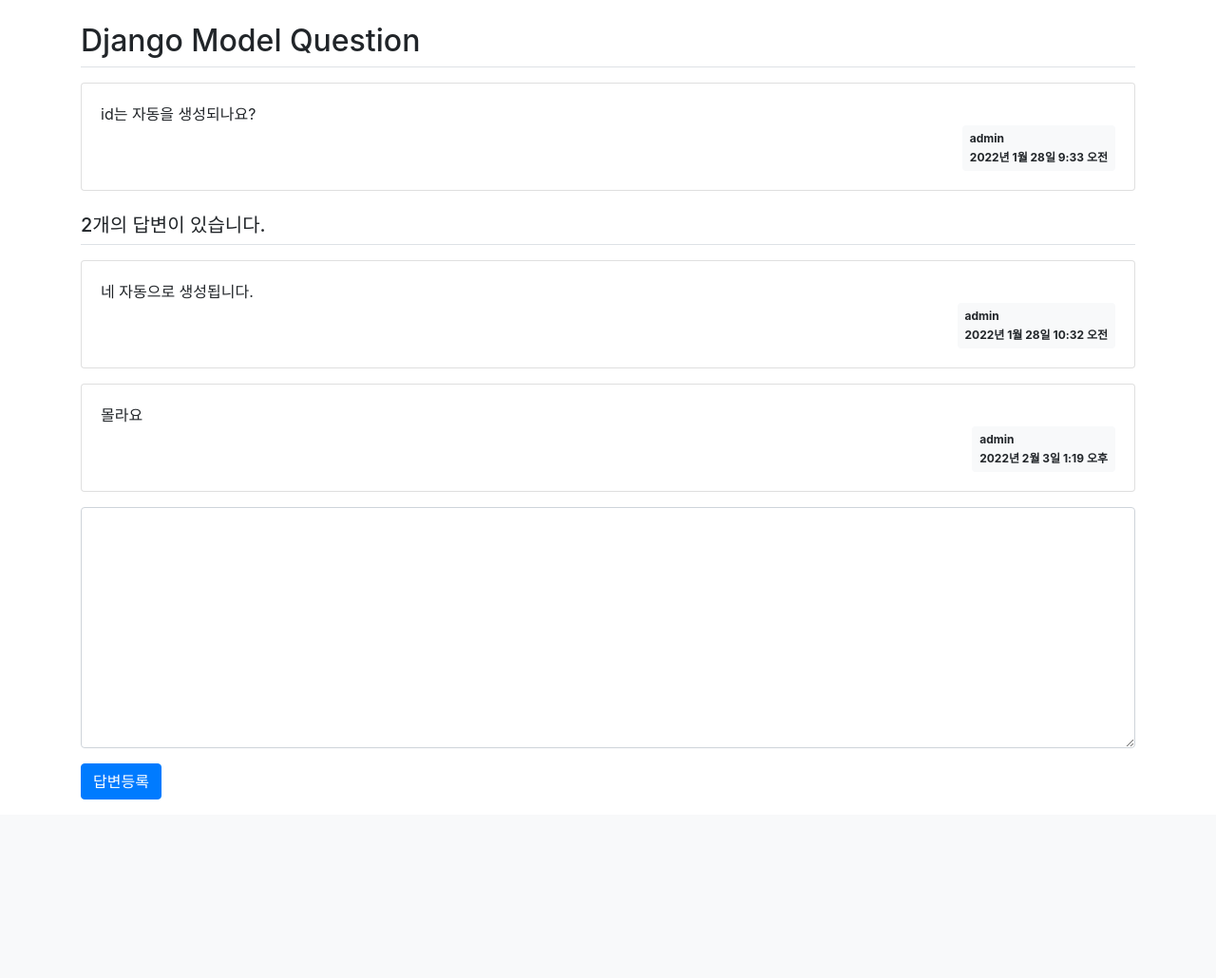
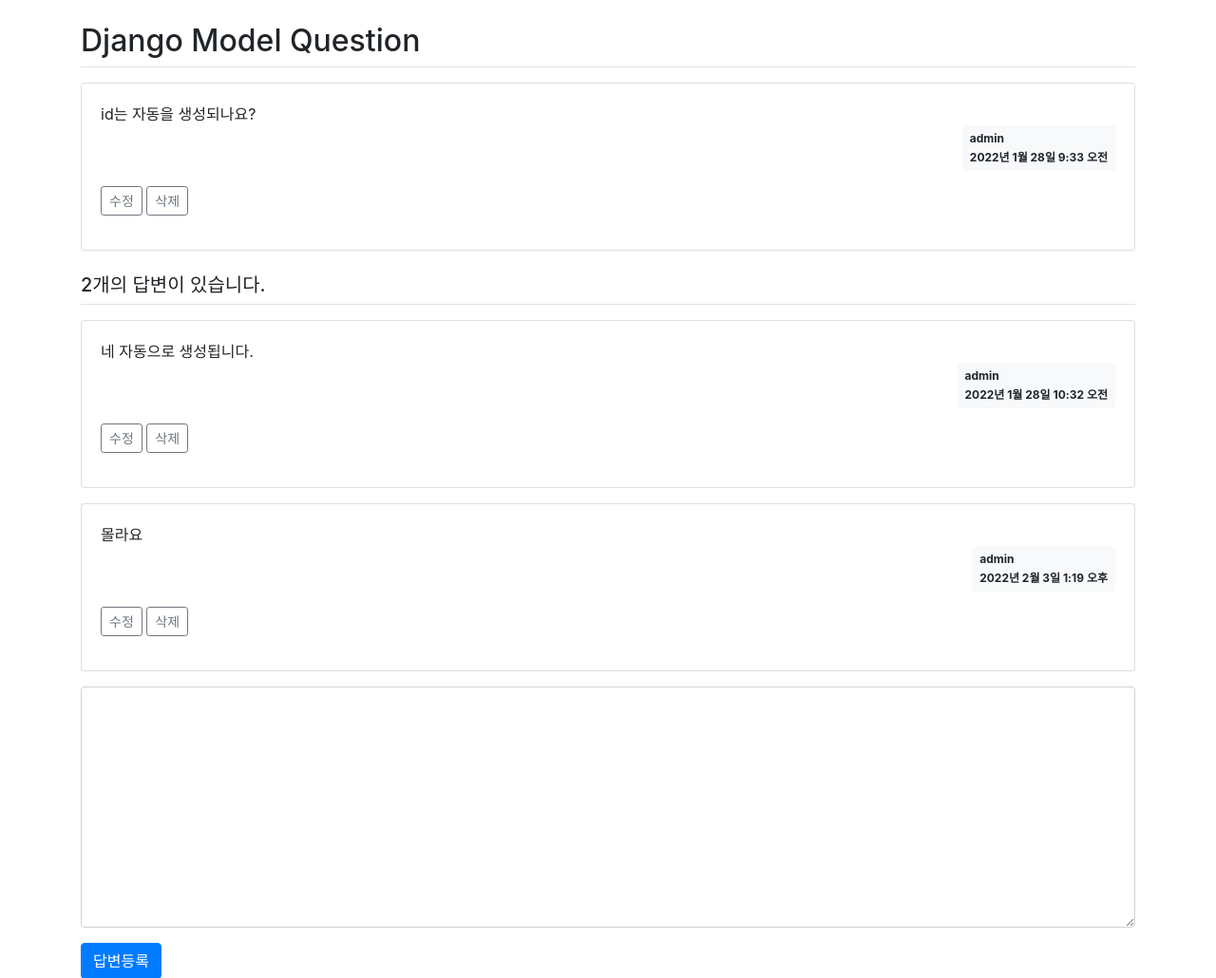
Before and after one commit to deok2kim/jump_to_django, a Django app: page /pybo/answer/create/2 in a window 1280 px wide. Shown: the part 57-1087 px from the top of the page at 95% size. Before the commit the page ends 899 px from the top, so only its background shows below. Run offline with Django 4.2, Linux system fonts and the light colour scheme; a user stored in the database is signed in; data comes from the database, SQL or seed files in the repository; both versions use the stored data as it was after the commit; some libraries are stand-ins or nearby versions.

Commit message:
수정과 삭제

```diff
--- a/pybo/models.py
+++ b/pybo/models.py
@@ -8,6 +8,7 @@
     subject = models.CharField(max_length=200)
     content = models.TextField()
     create_date = models.DateTimeField()
+    modify_date = models.DateTimeField(null=True, blank=True)
 
     def __str__(self):
         return self.subject
@@ -18,3 +19,4 @@
     question = models.ForeignKey(Question, on_delete=models.CASCADE)
     content = models.TextField()
     create_date = models.DateTimeField()
+    modify_date = models.DateTimeField(null=True, blank=True)
--- a/pybo/urls.py
+++ b/pybo/urls.py
@@ -8,4 +8,8 @@
     path('<int:question_id>/', views.detail, name='detail'),
     path('answer/create/<int:question_id>', views.answer_create, name="answer_create"),
     path('question/create/', views.question_create, name="question_create"),
+    path('question/modify/<int:question_id>/', views.question_modify, name='question_modify'),
+    path('question/delete/<int:question_id>/', views.question_delete, name="question_delete"),
+    path('answer/modify/<int:answer_id>/', views.answer_modify, name='answer_modify'),
+    path('answer/delete/<int:answer_id>/', views.answer_delete, name='answer_delete'),
 ]
--- a/pybo/views.py
+++ b/pybo/views.py
@@ -3,10 +3,11 @@
 # Create your views here.
 from django.shortcuts import render, get_object_or_404, redirect
 from django.utils import timezone
-from .models import Question
+from .models import Question, Answer
 from .forms import QuestionForm, AnswerForm
 from django.core.paginator import Paginator
 from django.contrib.auth.decorators import login_required
+from django.contrib import messages
 
 
 def index(request):
@@ -92,3 +93,75 @@
 
     context = {'form': form}
     return render(request, 'pybo/question_form.html', context)
+
+
+@login_required(login_url='common:login')
+def question_modify(request, question_id):
+    """
+    pybo 질문 수정
+    """
+    question = get_object_or_404(Question, pk=question_id)
+    if request.user != question.author:
+        messages.error(request, '수정권한이 없습니다.')
+        return redirect('pybo:detail', question_id=question.id)
+
+    if request.method == 'POST':
+        form = QuestionForm(request.POST, instance=question)
+        if form.is_valid():
+            question = form.save(commit=False)
+            question.modify_date = timezone.now()  # 수정 일시
+            question.save()
+            return redirect('pybo:detail', question_id=question.id)
+    else:
+        form = QuestionForm(instance=question)
+    context = {'form': form}
+    return render(request, 'pybo/question_form.html', context)
+
+
+@login_required(login_url='common:login')
+def question_delete(request, question_id):
+    """
+    pybo 질문 삭제
+    """
+    question = get_object_or_404(Question, pk=question_id)
+    if request.user != question.author:
+        messages.error(request, '삭제권한이 없습니다.')
+        return redirect('pybo:detail', question_id=question.id)
+    question.delete()
+    return redirect('pybo:index')
+
+
+@login_required(login_url='common:login')
+def answer_modify(request, answer_id):
+    """
+    pybo 답변 수정
+    """
+    answer = get_object_or_404(Answer, pk=answer_id)
+    if request.user != answer.author:
+        messages.error(request, '수정권한이 없습니다.')
+        return redirect('pybo:detail', question_id=answer.question.id)
+
+    if request.method == 'POST':
+        form = AnswerForm(request.POST, instance=answer)
+        if form.is_valid():
+            answer = form.save(commit=False)
+            answer.modify_date = timezone.now()
+            answer.save()
+            return redirect('pybo:detail', question_id=answer.question.id)
+    else:
+        form = AnswerForm(instance=answer)
+    context = {'answer': answer, 'form': form}
+    return render(request, 'pybo/answer_form.html', context)
+
+
+@login_required(login_url='common:login')
+def answer_delete(request, answer_id):
+    """
+    pybo 답변 삭제
+    """
+    answer = get_object_or_404(Answer, pk=answer_id)
+    if request.user != answer.author:
+        messages.error(request, '삭제권한이 없습니다.')
+    else:
+        answer.delete()
+    return redirect("pybo:detail", question_id=answer.question.id)
--- a/templates/base.html
+++ b/templates/base.html
@@ -13,6 +13,10 @@
     <script src="{% static 'jquery-3.6.0.min.js' %}"></script>
     <!-- Bootstrap JS -->
     <script src="{% static 'bootstrap.min.js' %}"></script>
+    <!-- 자바스크립트 Start -->
+    {% block script %}
+    {% endblock %}
+    <!-- 자바스크립트 End -->
     <title>Hello, pybo!</title>
 </head>
 <body>
--- a/templates/pybo/question_detail.html
+++ b/templates/pybo/question_detail.html
@@ -1,16 +1,41 @@
 {% extends 'base.html' %}
 {% block content %}
     <div class="container my-3">
+        <!-- 사용자오류 표시 -->
+        {% if messages %}
+            <div class="alert alert-danger my-3" role="alert">
+                {% for message in messages %}
+                    <strong>{{ message.tags }}</strong>
+                    <ul>
+                        <li>{{ message.message }}</li>
+                    </ul>
+                {% endfor %}
+            </div>
+        {% endif %}
         <h2 class="border-bottom py-2">{{ question.subject }}</h2>
         <div class="card my-3">
             <div class="card-body">
                 <div class="card-text" style="white-space: pre-line;">{{ question.content }}</div>
                 <div class="d-flex justify-content-end">
+                    {% if question.modify_date %}
+                        <div class="badge badge-light p-2 text-left mx-3">
+                            <div class="mb-2">modified at</div>
+                            <div>{{ question.modify_date }}</div>
+                        </div>
+                    {% endif %}
                     <div class="badge badge-light p-2 text-left">
                         <div class="mb-2">{{ question.author.username }}</div>
                         <div>{{ question.create_date }}</div>
                     </div>
                 </div>
+                {% if request.user == question.author %}
+                    <div class="my-3">
+                        <a href="{% url 'pybo:question_modify' question.id %}"
+                           class="btn btn-sm btn-outline-secondary">수정</a>
+                        <a href="#" class="delete btn btn-sm btn-outline-secondary"
+                           data-uri="{% url 'pybo:question_delete' question.id %}">삭제</a>
+                    </div>
+                {% endif %}
             </div>
         </div>
         <h5 class="border-bottom my-3 py-2">{{ question.answer_set.count }}개의 답변이 있습니다.</h5>
@@ -19,11 +44,27 @@
                 <div class="card-body">
                     <div class="card-text" style="white-space: pre-line;">{{ answer.content }}</div>
                     <div class="d-flex justify-content-end">
+                        {% if answer.modify_date %}
+                            <div class="badge badge-light p-2 text-left mx-3">
+                                <div class="mb-2">modified at</div>
+                                <div>{{ answer.modify_date }}</div>
+                            </div>
+                        {% endif %}
                         <div class="badge badge-light p-2 text-left">
                             <div class="mb-2">{{ answer.author.username }}</div>
                             <div>{{ answer.create_date }}</div>
                         </div>
                     </div>
+                    {% if request.user == answer.author %}
+                        <div class="my-3">
+                            <a href="{% url 'pybo:answer_modify' answer.id %}"
+                               class="btn btn-sm btn-outline-secondary">수정</a>
+                            <a href="#" class="delete btn btn-sm btn-outline-secondary"
+                               data-uri="{% url 'pybo:answer_delete' answer.id %}">
+                                삭제
+                            </a>
+                        </div>
+                    {% endif %}
                 </div>
             </div>
         {% endfor %}
@@ -47,3 +88,15 @@
         </form>
     </div>
 {% endblock %}
+
+{% block script %}
+    <script type="text/javascript">
+        $(document).ready(function () {
+            $(".delete").on('click', function () {
+                if (confirm("정말로 삭제하시겠습니까?")) {
+                    location.href = $(this).data('uri');
+                }
+            })
+        })
+    </script>
+{% endblock %}
```
Also changed, not shown: templates/pybo/answer_form.html (added, +16 -0 lines), db.sqlite3.
